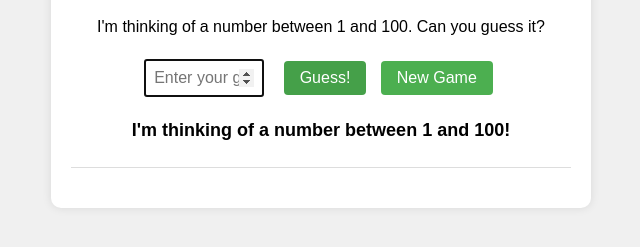
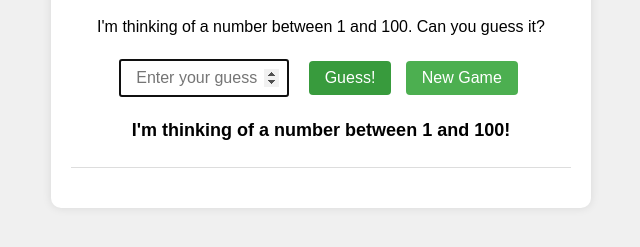
Before and after one commit to ctrl-shift-alt-tab-win/number-guessing-game, a plain HTML site: page index.html in a window 1280 px wide. In both pictures the pointer is over the button "Guess!". Shown: the part 337-584 px from the top of the page, without its empty margins (319-959 px from the left). Drawn offline with Linux system fonts and the light colour scheme.

Commit message:
slightly improved style

```diff
--- a/styles.css
+++ b/styles.css
@@ -30,7 +30,7 @@ h1 {
 input {
     padding: 8px;
     font-size: 16px;
-    width: 100px;
+    width: 150px;
     text-align: center;
     margin-right: 10px;
 }
@@ -47,7 +47,7 @@ button {
 }
 
 button:hover {
-    background-color: #45a049;
+    background-color: #389b3d;
 }
 
 #message {
```
